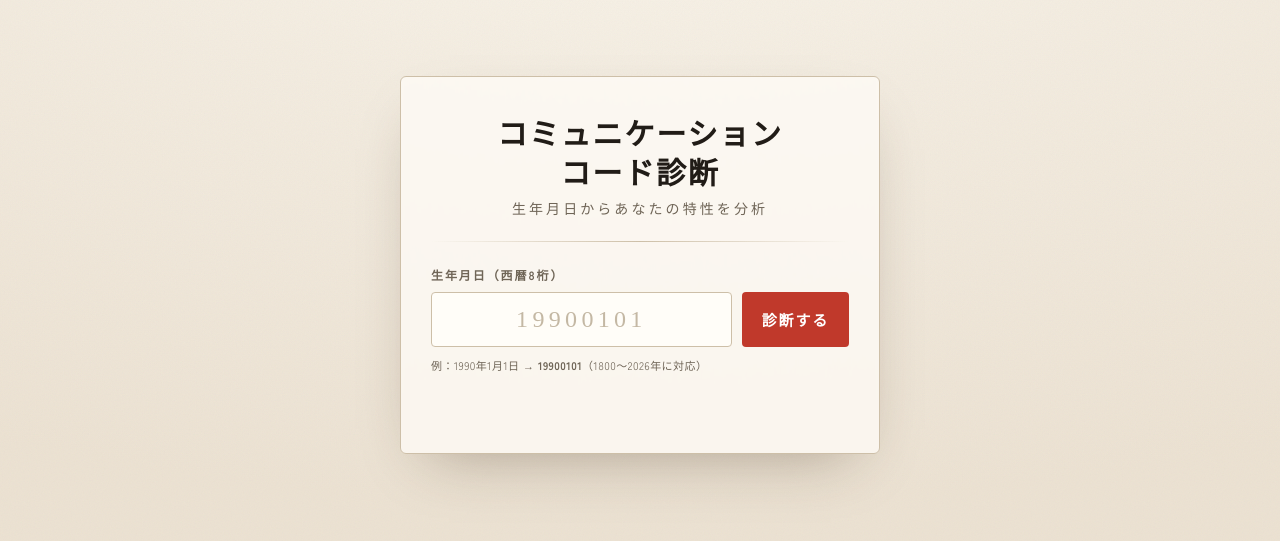
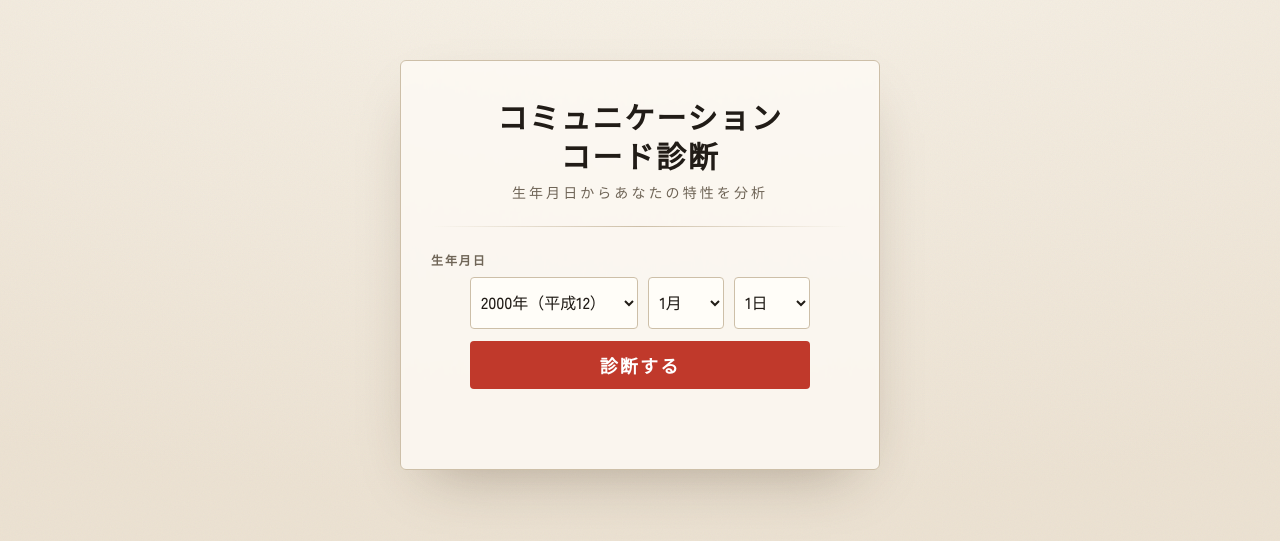
Before and after one commit to namonamo04/12animal, a website: page 1st/index.html in a window 1280 px wide. Shown: the part 135-676 px from the top of the page. Drawn offline with Linux system fonts and the light colour scheme; a web font is replaced by a local one.

Commit message:
生年月日をプルダウンに変更

```diff
--- a/1st/index.html
+++ b/1st/index.html
@@ -147,34 +147,45 @@
       color: #fff;
     }
 
-    .field {
-      display: flex;
-      gap: 10px
+    .form-container {
+      max-width: 340px;
+      margin: 0 auto;
     }
 
-    input[type="text"] {
-      flex: 1;
+    .select-row {
+      display: flex;
+      gap: 10px;
+      margin-bottom: 12px;
+    }
+
+    select {
       min-width: 0;
-      font-family: "Shippori Mincho B1", serif;
-      font-size: 24px;
-      letter-spacing: .18em;
-      text-align: center;
+      font-family: "Zen Kaku Gothic New", sans-serif;
+      font-size: 16px;
+      font-weight: 500;
       color: var(--ink);
       background: #fffdf8;
       border: 1.5px solid var(--line);
       border-radius: 4px;
-      padding: 13px 10px;
+      padding: 12px 6px;
       outline: none;
       transition: border-color .2s;
+      cursor: pointer;
     }
 
-    input[type="text"]:focus {
-      border-color: var(--vermilion)
+    #year { flex: 3; }
+    #month { flex: 1.2; }
+    #day { flex: 1.2; }
+
+    select:focus {
+      border-color: var(--vermilion);
     }
 
-    input[type="text"]::placeholder {
-      color: #c4b8a4;
-      letter-spacing: .18em
+    .submit-btn {
+      width: 100%;
+      height: 48px;
+      font-size: 18px;
+      display: block;
     }
 
     button {
@@ -321,12 +332,15 @@
     <div class="rule"></div>
 
     <div class="form-group">
-      <label for="bd">生年月日（西暦8桁）</label>
-      <div class="field">
-        <input id="bd" type="text" inputmode="numeric" maxlength="8" placeholder="19900101" autocomplete="off">
-        <button id="go">診断する</button>
+      <label>生年月日</label>
+      <div class="form-container">
+        <div class="select-row">
+          <select id="year"></select>
+          <select id="month"></select>
+          <select id="day"></select>
+        </div>
+        <button id="go" class="submit-btn">診断する</button>
       </div>
-      <div class="hint">例：1990年1月1日 → <b>19900101</b>（1800〜2026年に対応）</div>
       <div class="err" id="err"></div>
     </div>
 
@@ -342,34 +356,78 @@
   </main>
 
   <script>
-    function normalize(s) {
-      return s.replace(/[０-９]/g, c => String.fromCharCode(c.charCodeAt(0) - 0xFEE0)).replace(/[^0-9]/g, '');
+    const $ = id => document.getElementById(id);
+    const err = $('err'), result = $('result'), goBtn = $('go');
+    const yearSelect = $('year'), monthSelect = $('month'), daySelect = $('day');
+
+    function getEra(y) {
+      if (y >= 2019) {
+        const r = y - 2018;
+        return `令和${r === 1 ? '元' : r}`;
+      } else if (y >= 1989) {
+        const h = y - 1988;
+        return `平成${h === 1 ? '元' : h}`;
+      } else if (y >= 1926) {
+        const s = y - 1925;
+        return `昭和${s === 1 ? '元' : s}`;
+      } else if (y >= 1912) {
+        const t = y - 1911;
+        return `大正${t === 1 ? '元' : t}`;
+      } else if (y >= 1868) {
+        const m = y - 1867;
+        return `明治${m === 1 ? '元' : m}`;
+      }
+      return '';
     }
 
-    const $ = id => document.getElementById(id);
-    const input = $('bd'), err = $('err'), result = $('result'), goBtn = $('go');
+    // Populate selects dynamically
+    for (let y = 2026; y >= 1800; y--) {
+      const opt = document.createElement('option');
+      opt.value = y;
+      const era = getEra(y);
+      opt.textContent = era ? `${y}年（${era}）` : `${y}年`;
+      if (y === 2000) opt.selected = true;
+      yearSelect.appendChild(opt);
+    }
+
+    for (let m = 1; m <= 12; m++) {
+      const opt = document.createElement('option');
+      opt.value = m;
+      opt.textContent = `${m}月`;
+      if (m === 1) opt.selected = true;
+      monthSelect.appendChild(opt);
+    }
+
+    function updateDays() {
+      const y = +yearSelect.value;
+      const m = +monthSelect.value;
+      const selectedDay = +daySelect.value || 1;
+      const daysInMonth = new Date(y, m, 0).getDate();
+      daySelect.innerHTML = '';
+      for (let d = 1; d <= daysInMonth; d++) {
+        const opt = document.createElement('option');
+        opt.value = d;
+        opt.textContent = `${d}日`;
+        if (d === selectedDay || (d === daysInMonth && selectedDay > daysInMonth)) {
+          opt.selected = true;
+        }
+        daySelect.appendChild(opt);
+      }
+    }
+
+    yearSelect.addEventListener('change', updateDays);
+    monthSelect.addEventListener('change', updateDays);
+    updateDays(); // Init days
 
     async function diagnose() {
-      const s = normalize(input.value);
       err.textContent = '';
+      const yearNum = +yearSelect.value;
+      const monthNum = +monthSelect.value;
+      const dayNum = +daySelect.value;
 
-      if (s.length !== 8) {
-        err.textContent = '西暦8桁で入力してください（例：19900101）';
-        return;
-      }
-
-      const y = s.slice(0, 4), m = s.slice(4, 6), d = s.slice(6, 8);
-      const yearNum = +y, monthNum = +m, dayNum = +d;
-      const dt = new Date(Date.UTC(yearNum, monthNum - 1, dayNum));
-
-      if (dt.getUTCFullYear() !== yearNum || dt.getUTCMonth() !== monthNum - 1 || dt.getUTCDate() !== dayNum) {
-        err.textContent = '存在しない日付です';
-        return;
-      }
-      if (yearNum < 1800 || yearNum > 2026) {
-        err.textContent = '1800〜2026年に対応しています';
-        return;
-      }
+      const y = String(yearNum);
+      const m = String(monthNum).padStart(2, '0');
+      const d = String(dayNum).padStart(2, '0');
 
       // 性別はF固定で取得
       const gender = 'F';
@@ -416,8 +474,6 @@
     }
 
     goBtn.addEventListener('click', diagnose);
-    input.addEventListener('keydown', e => { if (e.key === 'Enter') diagnose(); });
-    input.addEventListener('input', () => { input.value = normalize(input.value).slice(0, 8); });
   </script>
 </body>
 
```
Also changed, not shown: 1st-2nd-3rd/index.html (+100 -49 lines).
